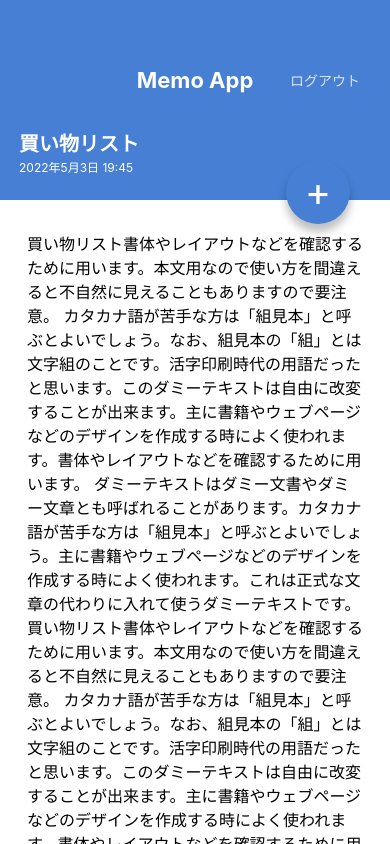
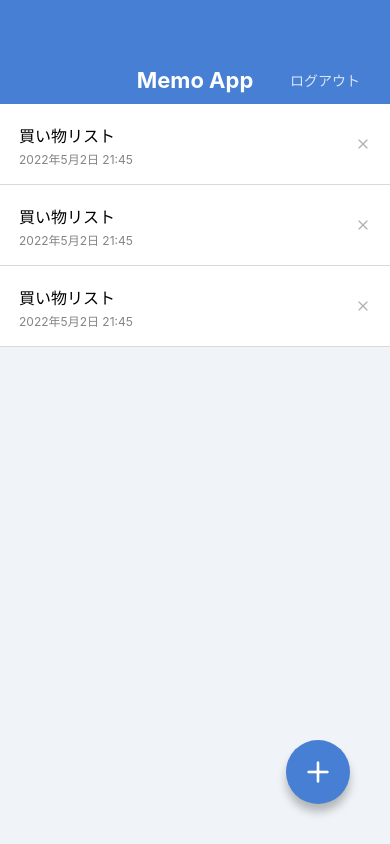
Before and after one commit to hiroki0114/MemoApp, a React Native app: screen / in a window 390 px wide. Built offline with nearby package versions, Linux system fonts and the light colour scheme.

Commit message:
Install @expo/vector-icons

```diff
--- a/App.jsx
+++ b/App.jsx
@@ -1,14 +1,14 @@
 import React from 'react';
 
 import MemoListScreen from './src/screens/MemoListScreen';
-import MemoDetailScreen from './src/screens/MemoDetailScreen';
+// import MemoDetailScreen from './src/screens/MemoDetailScreen';
 
 export default function App() {
   return (
     // メモ一覧画面
-    // <MemoListScreen />
+    <MemoListScreen />
 
     // メモ詳細画面
-    <MemoDetailScreen />
+    // <MemoDetailScreen />
   );
 }
--- a/package.json
+++ b/package.json
@@ -10,6 +10,7 @@
     "format": "eslint --cache --fix 'src/**/*.{js,jsx,ts,tsx}' && prettier --write 'src/**/*.{js,jsx,ts,tsx}'"
   },
   "dependencies": {
+    "@expo/vector-icons": "^10.2.1",
     "expo": "~44.0.0",
     "expo-status-bar": "~1.2.0",
     "expo-updates": "~0.11.7",
--- a/src/components/CircleButton.jsx
+++ b/src/components/CircleButton.jsx
@@ -1,19 +1,20 @@
 import React from 'react';
-import { View, Text, StyleSheet } from 'react-native';
+import { View, StyleSheet } from 'react-native';
 import { string, shape } from 'prop-types';
+import { Feather } from '@expo/vector-icons';
 
 const CircleButton = (props) => {
-  const { children, style } = props;
+  const { style, name } = props;
   return (
     <View style={[styles.circleButton, style]}>
-      <Text style={styles.circleButtonLabel}>{children}</Text>
+      <Feather name={name} size={32} color="white" />
     </View>
   );
 };
 
 CircleButton.PropTypes = {
-  children: string.isRequired,
   style: shape(),
+  name: string.isRequired,
 };
 
 CircleButton.defaultProps = {
--- a/src/components/MemoListItem.jsx
+++ b/src/components/MemoListItem.jsx
@@ -1,5 +1,6 @@
 import React from 'react';
 import { View, Text, StyleSheet } from 'react-native';
+import { Feather } from '@expo/vector-icons';
 
 const MemoListItem = () => {
   return (
@@ -10,7 +11,7 @@
         <Text style={styles.memoListItemDate}>2022年5月2日 21:45</Text>
       </View>
       <View>
-        <Text>X</Text>
+        <Feather name="x" size={16} color="#B0B0B0" />
       </View>
     </View>
   );
--- a/src/screens/MemoDetailScreen.jsx
+++ b/src/screens/MemoDetailScreen.jsx
@@ -22,7 +22,7 @@
           ダミーテキストはダミー文書やダミー文章とも呼ばれることがあります。カタカナ語が苦手な方は「組見本」と呼ぶとよいでしょう。主に書籍やウェブページなどのデザインを作成する時によく使われます。これは正式な文章の代わりに入れて使うダミーテキストです。
         </Text>
       </ScrollView>
-      <CircleButton style={{ top: 160, bottom: 'auto' }}>+</CircleButton>
+      <CircleButton style={{ top: 160, bottom: 'auto' }} name="edit-2" />
     </View>
   );
 };
--- a/src/screens/MemoListScreen.jsx
+++ b/src/screens/MemoListScreen.jsx
@@ -10,7 +10,7 @@
     <View style={styles.container}>
       <AppBar />
       <MemoList />
-      <CircleButton>+</CircleButton>
+      <CircleButton name="plus" />
     </View>
   );
 };
```
Also changed, not shown: 2 other files (tests, documents, lock files or other folders).
